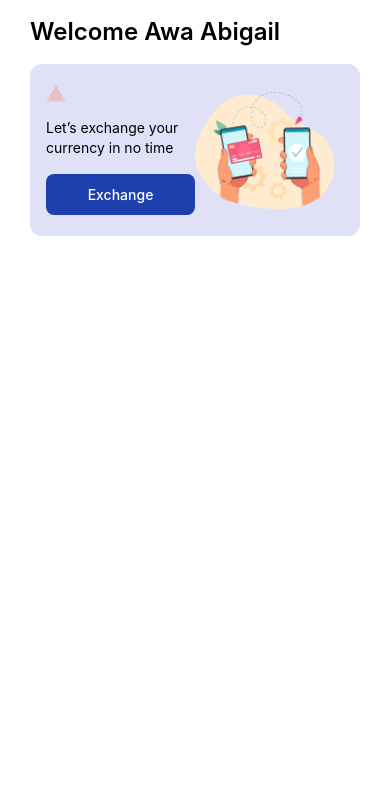
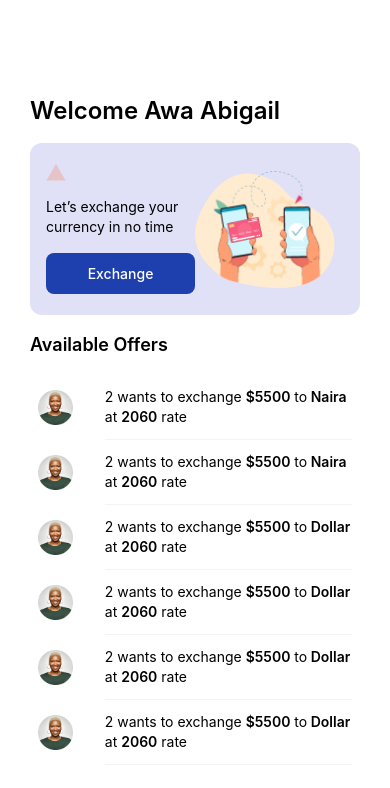
Before and after one commit to ifedayoagboola/shangeIT-mobile, a React Native app: screen / in a window 390 px wide. Shown: the top 788 px of the page. Built offline with nearby package versions, Linux system fonts and the light colour scheme.

Commit message:
availabele offers

```diff
--- /dev/null
+++ b/src/components/Offer.tsx
@@ -0,0 +1,59 @@
+import React from "react";
+import { Image, Text, TouchableOpacity, View } from "react-native";
+
+interface OfferProps {
+  userId: number;
+  fromCurrency: string;
+  toCurrency: string;
+  rate: string;
+  amount: string;
+}
+
+const Offer: React.FC<OfferProps> = ({
+  userId,
+  fromCurrency,
+  toCurrency,
+  rate,
+  amount,
+}) => {
+  let currency: string = "";
+  switch (fromCurrency) {
+    case "Pounds":
+      currency = "P";
+      break;
+    case "Euro":
+      currency = "E";
+      break;
+    case "Naira":
+      currency = "N";
+      break;
+    case "Dollar":
+      currency = "$";
+      break;
+    default:
+      break;
+  }
+  return (
+    <TouchableOpacity className="flex flex-row items-center justify-center gap-1 px-2">
+      <View className="w-[20%]">
+        <Image
+          source={require("../assets/Ellipse 23.png")}
+          alt="burger illustration"
+          style={{ width: 35, height: 35 }}
+        />
+      </View>
+      <Text className="w-[80%] border-b border-gray-100 py-3 text-sm">
+        {userId} wants to exchange{" "}
+        <Text className="font-semibold">
+          {currency}
+          {amount}
+        </Text>{" "}
+        to
+        <Text className="font-semibold"> {toCurrency}</Text> at{" "}
+        <Text className="font-semibold">{rate}</Text> rate
+      </Text>
+    </TouchableOpacity>
+  );
+};
+
+export default Offer;
--- /dev/null
+++ b/src/components/OfferList.tsx
@@ -0,0 +1,108 @@
+import React from "react";
+import { FlatList, SafeAreaView, StyleSheet, View } from "react-native";
+import Offer from "./Offer";
+
+interface OfferData {
+  id: number;
+  userId: number;
+  fromCurrency: string;
+  toCurrency: string;
+  rate: string;
+  amount: string;
+  createdAt: string;
+  updatedAt: string;
+}
+
+const data: { count: number; data: OfferData[] } = {
+  count: 3,
+  data: [
+    {
+      id: 1,
+      userId: 2,
+      fromCurrency: "Dollar",
+      toCurrency: "Naira",
+      rate: "2060",
+      amount: "5500",
+      createdAt: "2024-03-06T16:39:53.063Z",
+      updatedAt: "2024-03-06T16:39:53.063Z",
+    },
+    {
+      id: 2,
+      userId: 2,
+      fromCurrency: "Dollar",
+      toCurrency: "Naira",
+      rate: "2060",
+      amount: "5500",
+      createdAt: "2024-03-06T16:41:37.026Z",
+      updatedAt: "2024-03-06T16:41:37.026Z",
+    },
+    {
+      id: 3,
+      userId: 2,
+      fromCurrency: "Dollar",
+      toCurrency: "Dollar",
+      rate: "2060",
+      amount: "5500",
+      createdAt: "2024-03-06T16:41:46.329Z",
+      updatedAt: "2024-03-06T16:41:46.329Z",
+    },
+    {
+      id: 4,
+      userId: 2,
+      fromCurrency: "Dollar",
+      toCurrency: "Dollar",
+      rate: "2060",
+      amount: "5500",
+      createdAt: "2024-03-06T16:41:46.329Z",
+      updatedAt: "2024-03-06T16:41:46.329Z",
+    },
+    {
+      id: 5,
+      userId: 2,
+      fromCurrency: "Dollar",
+      toCurrency: "Dollar",
+      rate: "2060",
+      amount: "5500",
+      createdAt: "2024-03-06T16:41:46.329Z",
+      updatedAt: "2024-03-06T16:41:46.329Z",
+    },
+    {
+      id: 6,
+      userId: 2,
+      fromCurrency: "Dollar",
+      toCurrency: "Dollar",
+      rate: "2060",
+      amount: "5500",
+      createdAt: "2024-03-06T16:41:46.329Z",
+      updatedAt: "2024-03-06T16:41:46.329Z",
+    },
+  ],
+};
+
+const OfferList = () => {
+  return (
+    <View className="flex flex-row items-center justify-center">
+      <FlatList
+        data={data.data}
+        renderItem={({ item }) => (
+          <Offer
+            userId={item.userId}
+            fromCurrency={item.fromCurrency}
+            toCurrency={item.toCurrency}
+            rate={item.rate}
+            amount={item.amount}
+          />
+        )}
+        keyExtractor={(item) => item.id.toString()}
+      />
+    </View>
+  );
+};
+const styles = StyleSheet.create({
+  container: {
+    backgroundColor: "#fff",
+    alignItems: "center",
+    justifyContent: "center",
+  },
+});
+export default OfferList;
--- a/src/screens/HomeScreen.tsx
+++ b/src/screens/HomeScreen.tsx
@@ -2,6 +2,7 @@ import React, { useEffect, useState } from "react";
 import { Image, SafeAreaView, StyleSheet, Text, View } from "react-native";
 import LogoScreen from "./LogoScreen";
 import ExchangeCard from "../components/ExchangeCard";
+import OfferList from "../components/OfferList";
 
 const HomeScreen = () => {
   const [showLogoScreen, setShowLogoScreen] = useState(true);
@@ -19,12 +20,18 @@ const HomeScreen = () => {
       {showLogoScreen ? (
         <LogoScreen />
       ) : (
-        <SafeAreaView style={styles.container} className="mx-auto">
+        <SafeAreaView style={styles.container} className="">
           <View className="px-[30px]">
             <Text className="text-2xl font-semibold text-left py-4">
               Welcome Awa Abigail
             </Text>
             <ExchangeCard />
+            <SafeAreaView>
+              <Text className="text-lg font-semibold text-left py-4">
+                Available Offers
+              </Text>
+              <OfferList />
+            </SafeAreaView>
           </View>
         </SafeAreaView>
       )}
@@ -34,7 +41,9 @@ const HomeScreen = () => {
 
 const styles = StyleSheet.create({
   container: {
+    flex: 1,
     backgroundColor: "#fff",
+    justifyContent: "center",
   },
 });
 
```
Also changed, not shown: src/assets/Ellipse 23.png (added).
